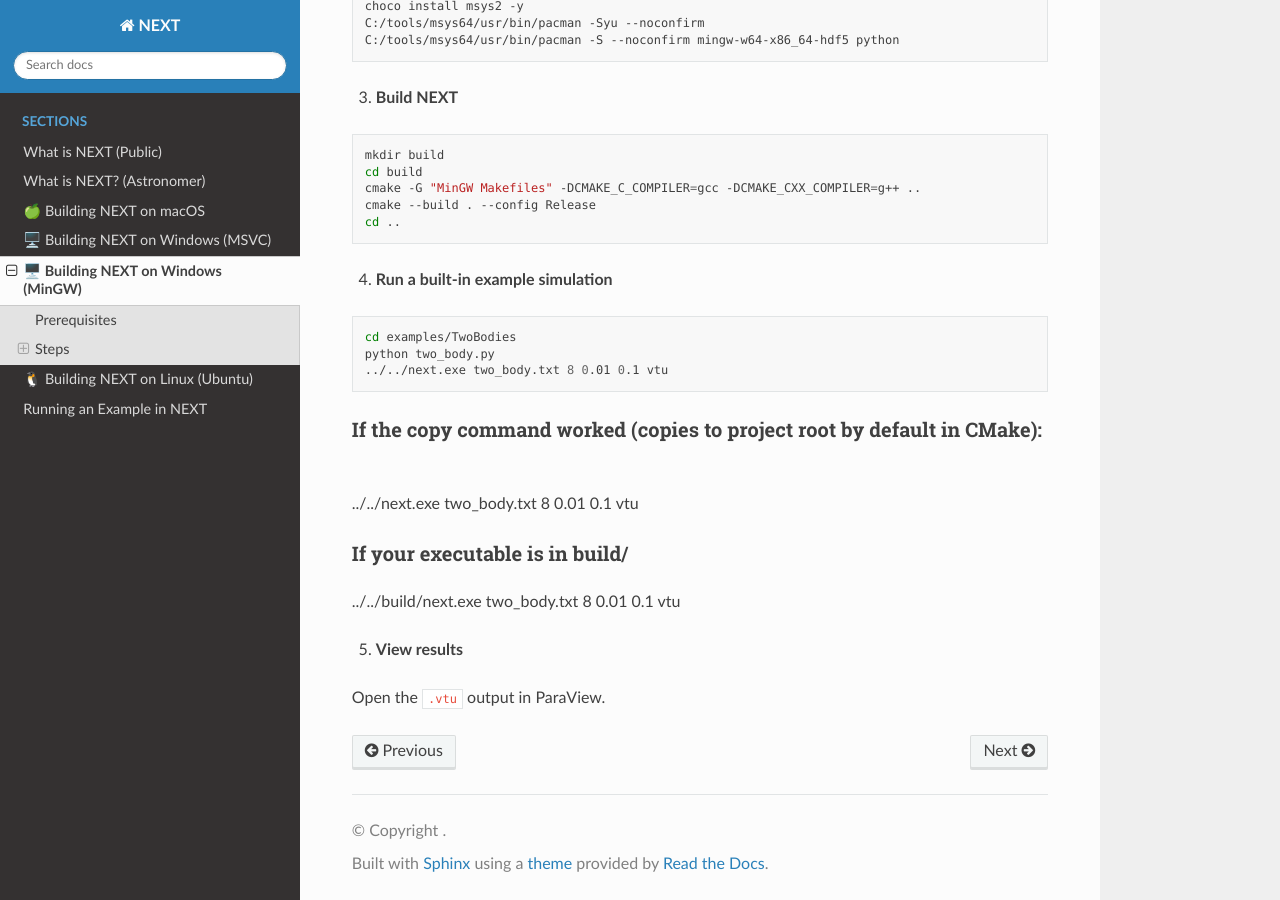
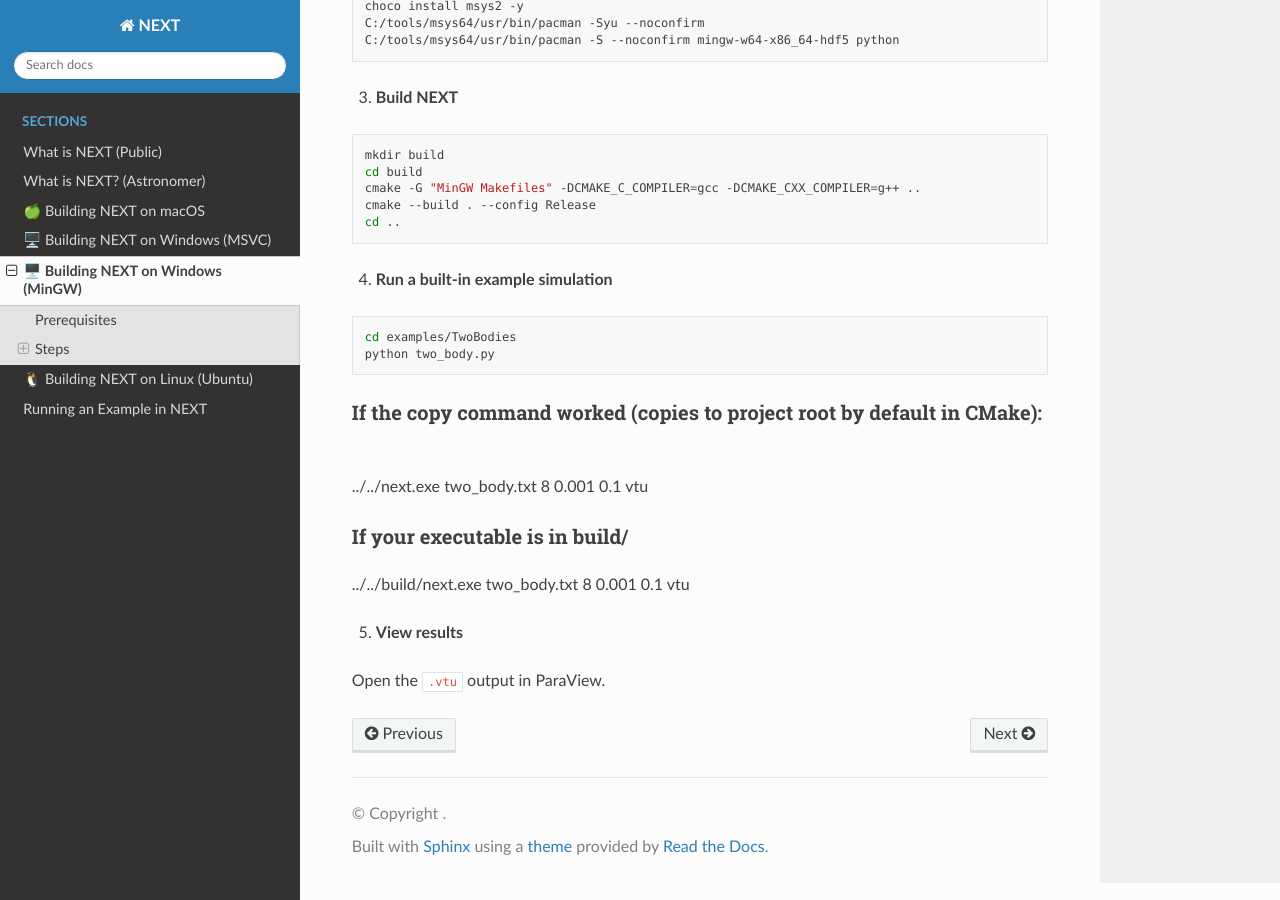
Before and after one commit to TimGoTheCreator/NEXT, a Sphinx documentation site: the page built from docs/install_mingw.md, in a window 1280 px wide and 900 px high, scrolled down 659 px. Built offline with Sphinx 7.4.7 and the Read the Docs theme 3.1.0, drawn with Linux system fonts in a browser that asks for light colours.

Commit message:
Update install_mingw.md

````diff
--- a/docs/install_mingw.md
+++ b/docs/install_mingw.md
@@ -42,14 +42,13 @@ cd ..
 ```bash
 cd examples/TwoBodies
 python two_body.py
-../../next.exe two_body.txt 8 0.01 0.1 vtu
 ```
 
 #### If the copy command worked (copies to project root by default in CMake):
-../../next.exe two_body.txt 8 0.01 0.1 vtu
+../../next.exe two_body.txt 8 0.001 0.1 vtu
 
 #### If your executable is in build/
-../../build/next.exe two_body.txt 8 0.01 0.1 vtu
+../../build/next.exe two_body.txt 8 0.001 0.1 vtu
 
 5. **View results**
 
````
